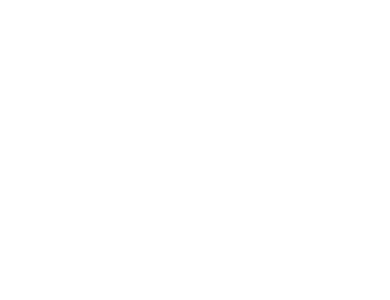
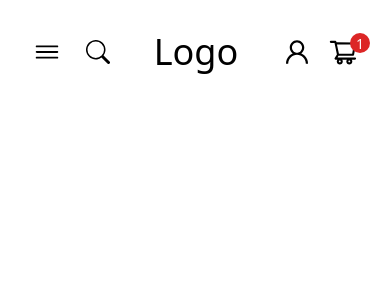
Before and after one commit to carlafaes/ecommerce-pizza, a React (Vite) app in the folder ecommerce/: page / in a window 390 px wide. Shown: the top 300 px of the page. Built offline with nearby package versions, Linux system fonts and the light colour scheme.

Commit message:
se agrega version para moviles en el navbar

```diff
--- a/ecommerce/src/App.tsx
+++ b/ecommerce/src/App.tsx
@@ -1,9 +1,11 @@
+import MobNavbar from "./components/MobNavbar";
 import NavBar from "./components/NavBar";
 
 export const App = () => {
   return (
    <main>
     <NavBar/>
+    <MobNavbar/>
    </main>
   );
 };
--- /dev/null
+++ b/ecommerce/src/components/CartCountBadge.tsx
@@ -0,0 +1,14 @@
+import React from 'react'
+
+interface propsType{
+    size:string;
+}
+const CartCountBadge:React.FC<propsType> = ({size}) => {
+  return (
+    <div className={`absolute bg-red-600 text-white text-[14px] ${size} -right-3 -top-1 rounded-full grid place-items-center`}>
+        1
+    </div>
+  )
+}
+
+export default CartCountBadge
--- /dev/null
+++ b/ecommerce/src/components/MobNavbar.tsx
@@ -0,0 +1,31 @@
+import { BsSearch } from "react-icons/bs"
+import { IoIosMenu } from "react-icons/io"
+import { AiOutlineUser, AiOutlineShoppingCart } from "react-icons/ai"
+import CartCountBadge from "./CartCountBadge"
+
+const MobNavbar = () => {
+    return (
+        <div className="sticky top-0 bg-white z-10">
+            <div className="container p-8 lg:hidden">
+                <div className="flex justify-between items-center">
+                    <div className="flex items-center gap-6">
+                        <IoIosMenu size={30} />
+                        <BsSearch size={24} />
+
+                    </div>
+                    <h1 className="text-4xl">Logo</h1>
+
+                    <div className="flex gap-4 text-[30px]">
+                        <AiOutlineUser />
+                        <div className="relative cursor-pointer" >
+                            <AiOutlineShoppingCart />
+                            <CartCountBadge size="w-[20px] h-[20px]" />
+                        </div>
+                    </div>
+                </div>
+            </div>
+        </div>
+    )
+}
+
+export default MobNavbar;
--- a/ecommerce/src/components/NavBar.tsx
+++ b/ecommerce/src/components/NavBar.tsx
@@ -1,5 +1,6 @@
 import { BsSearch } from "react-icons/bs";
-import {AiOutlineUser} from "react-icons/ai";
+import {AiOutlineShoppingCart, AiOutlineUser} from "react-icons/ai";
+import CartCountBadge from "./CartCountBadge";
 
 export const NavBar = () => {
     return (
@@ -17,6 +18,10 @@
                         <div className="icon__wrapper">
                             <AiOutlineUser/>
                         </div>
+                        <div className="icon__wrapper relative">
+                            <AiOutlineShoppingCart/>
+                            <CartCountBadge size="w-[25px] h-[25px]"/>
+                        </div>
                     </div>
                 </div>
             </div>
```
